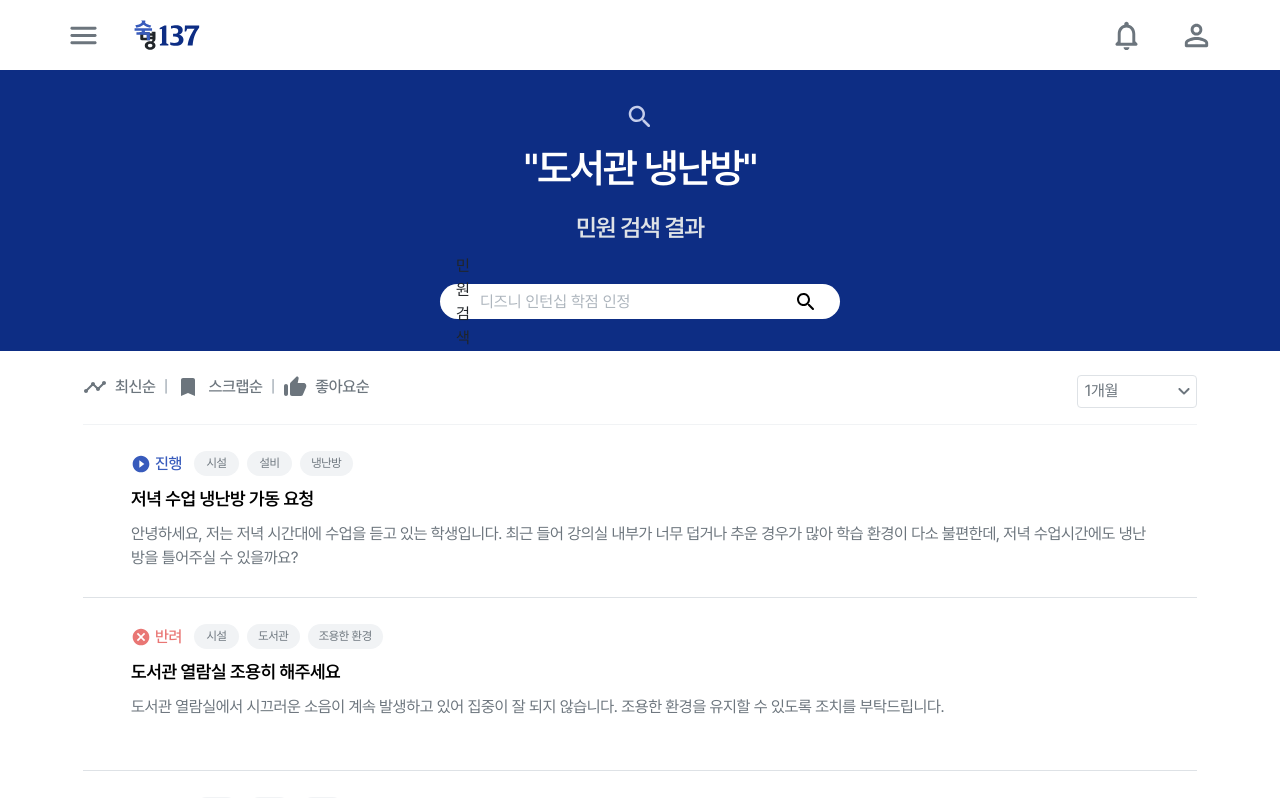
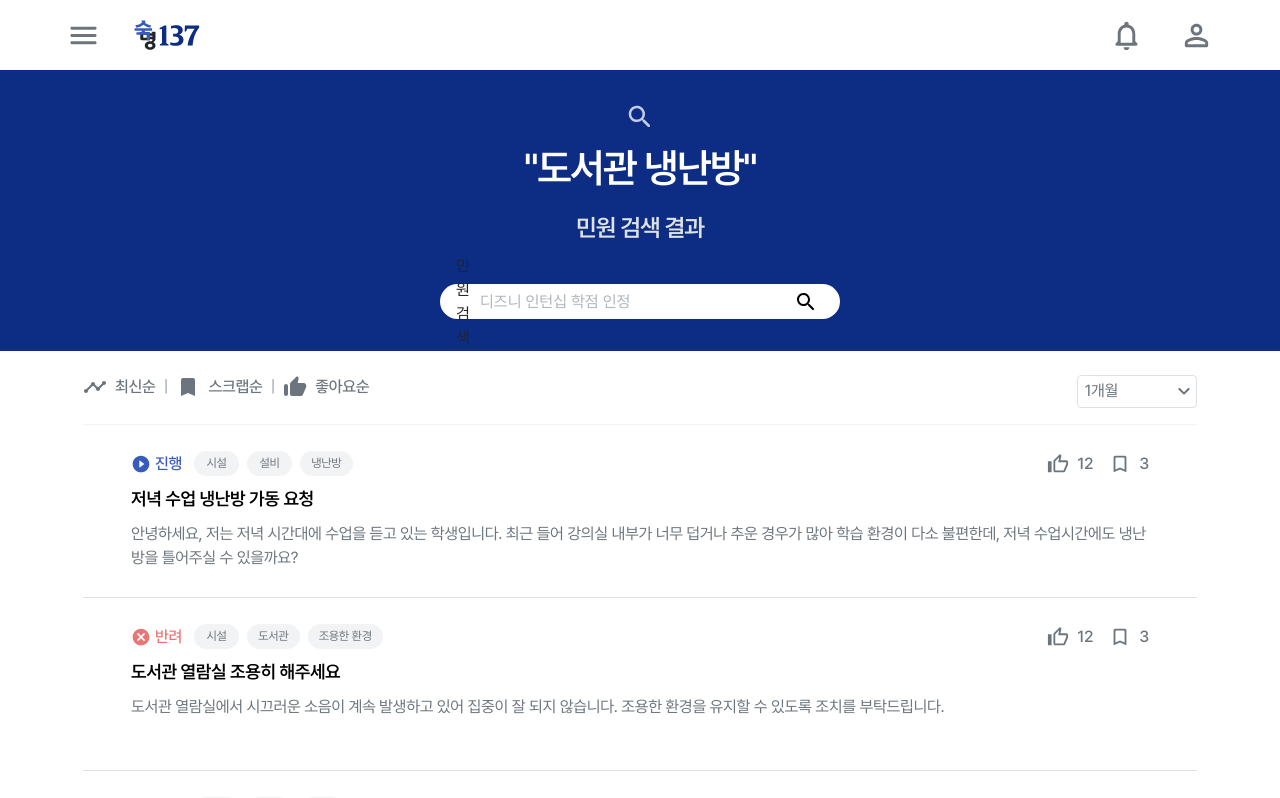
Before and after one commit to waieiches/SM-137-Frontend, a React (Vite) app: page /complaint-search in a window 1280 px wide. Shown: the top 798 px of the page. Built offline with nearby package versions, Linux system fonts and the light colour scheme.

Commit message:
fix : interaction 컴포넌트가 나타나지 않는 문제 해결

```diff
--- a/src/components/content/ContentList.tsx
+++ b/src/components/content/ContentList.tsx
@@ -3,6 +3,7 @@ import StatusDisplay from "../status-button/StatusDisplay";
 import CategoryTagGroup from "../category-tag/CategoryTagGroup";
 import { Article, Title } from "../../styles/ContentStyle";
 import { DataType } from "../../types/Type";
+import InteractionGroup from "../interaction/InteractionGroup";
 
 interface ContentListProps {
   data: DataType;
@@ -46,7 +47,7 @@ const ContentList = ({ data }: ContentListProps) => {
           <StatusDisplay type={data.status} />
           <CategoryTagGroup tagArray={data.category} />
         </InfoContainer>
-        {/*Interaction */}
+        <InteractionGroup likes={data.likes} bookmarks={data.bookmarks} />
       </StatusContainer>
       <Title>{data.title}</Title>
       <Article line={ARTICLE_LINE}>{data.content}</Article>
```
